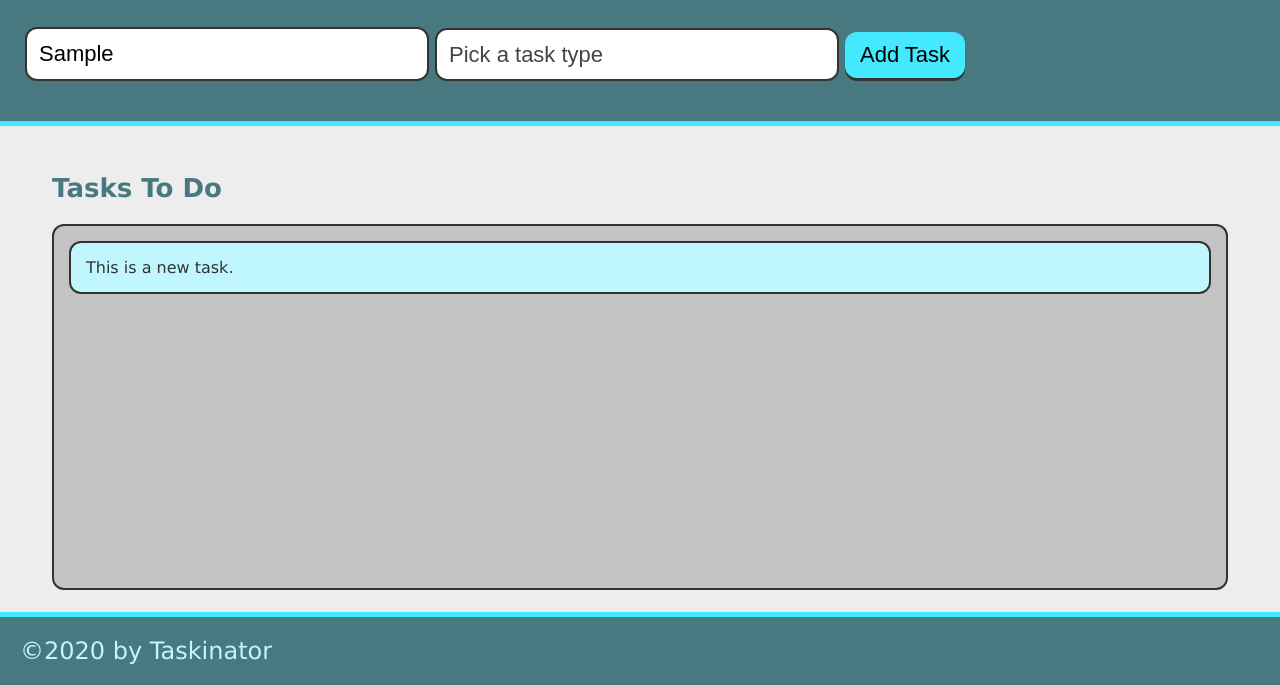
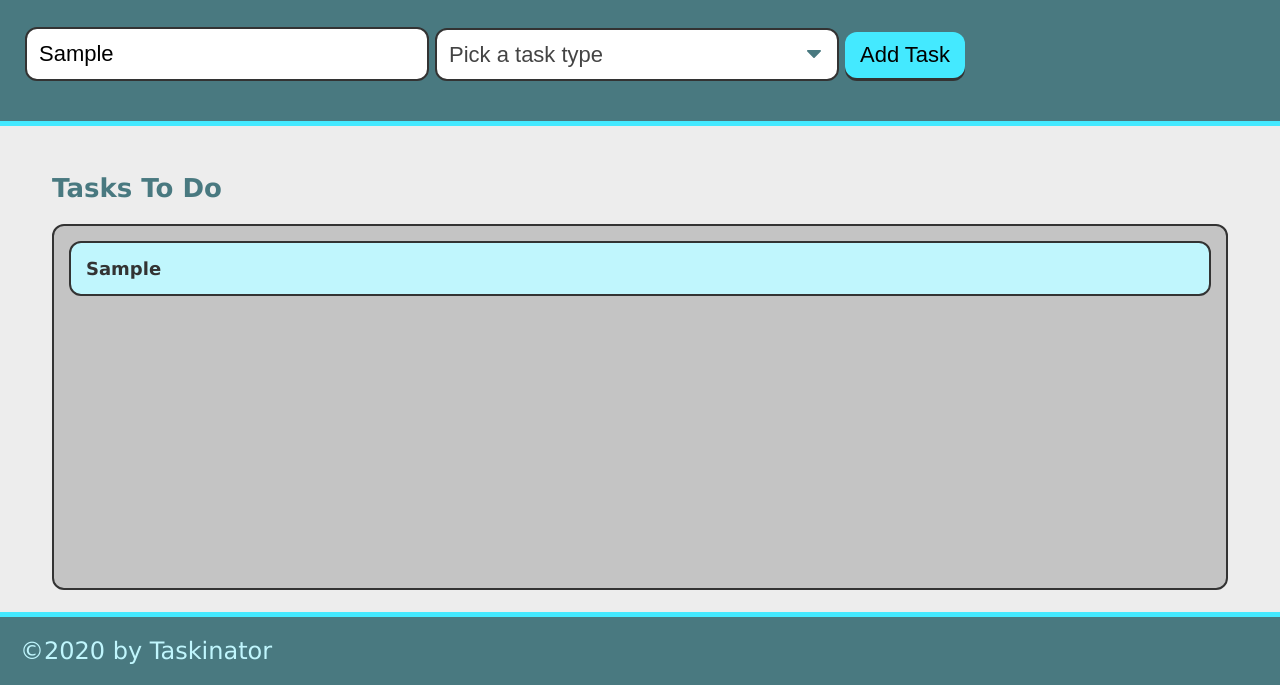
Before and after one commit to mcnairjm/Taskinator, a plain HTML site: page index.html in a window 1280 px wide. Both pictures are taken after typing "Sample" into the empty fields and a click on the button "Add Task". Shown: the part 115-800 px from the top of the page. Drawn offline with Linux system fonts and the light colour scheme.

Commit message:
capture form field values

```diff
--- a/assets/js/script.js
+++ b/assets/js/script.js
@@ -5,9 +5,23 @@ var createTaskHandler = function(event) {
 
     event.preventDefault();
 
+    var taskNameInput = document.querySelector("input[name='task-name']").value;
+    var taskTypeInput = document.querySelector("select[name='task-type']").value;
+
+    // create list item
     var listItemE1 = document.createElement('li');
     listItemE1.className = 'task-item';
-    listItemE1.textContent = 'This is a new task.';
+
+    // create div to hold task info and add to list item
+    var taskInfoE1 = document.createElement('div');
+    // give it a class name
+    taskInfoE1.className='task-info';
+    // add HTML content to div
+    taskInfoE1.innerHTML = "<h3 class='task-name'>" + taskNameInput + "</h3><span class='task-type'>" + taskTypeInput + "</span>";
+
+    listItemE1.appendChild(taskInfoE1);
+
+    // add entire list item to list
     tasksToDoE1.appendChild(listItemE1);
 };
 
--- a/assets/style.css
+++ b/assets/style.css
@@ -180,7 +180,7 @@
     -webkit-appearance: none;
     appearance: none;
     background-color: #fff;
-    background-image: url("../images/select-arrow.svg");
+    background-image: url('./images/select-arrow.svg');
     background-repeat: no-repeat, repeat;
     background-position: right 0.7em top 50%, 0 0;
     background-size: 0.65em auto, 100%;
--- a/index.html
+++ b/index.html
@@ -17,7 +17,7 @@
         <p>Click the button below to add a new task!</p>
         <form id='task-form'>
             <div class='form-group'>
-                <input type='text' name='tast-name' placeholder='Enter Task Name' />
+                <input type='text' name='task-name' placeholder='Enter Task Name' />
             </div>
             <div class='form-group'>
                 <select name='task-type' class='select-dropdown'>
```
